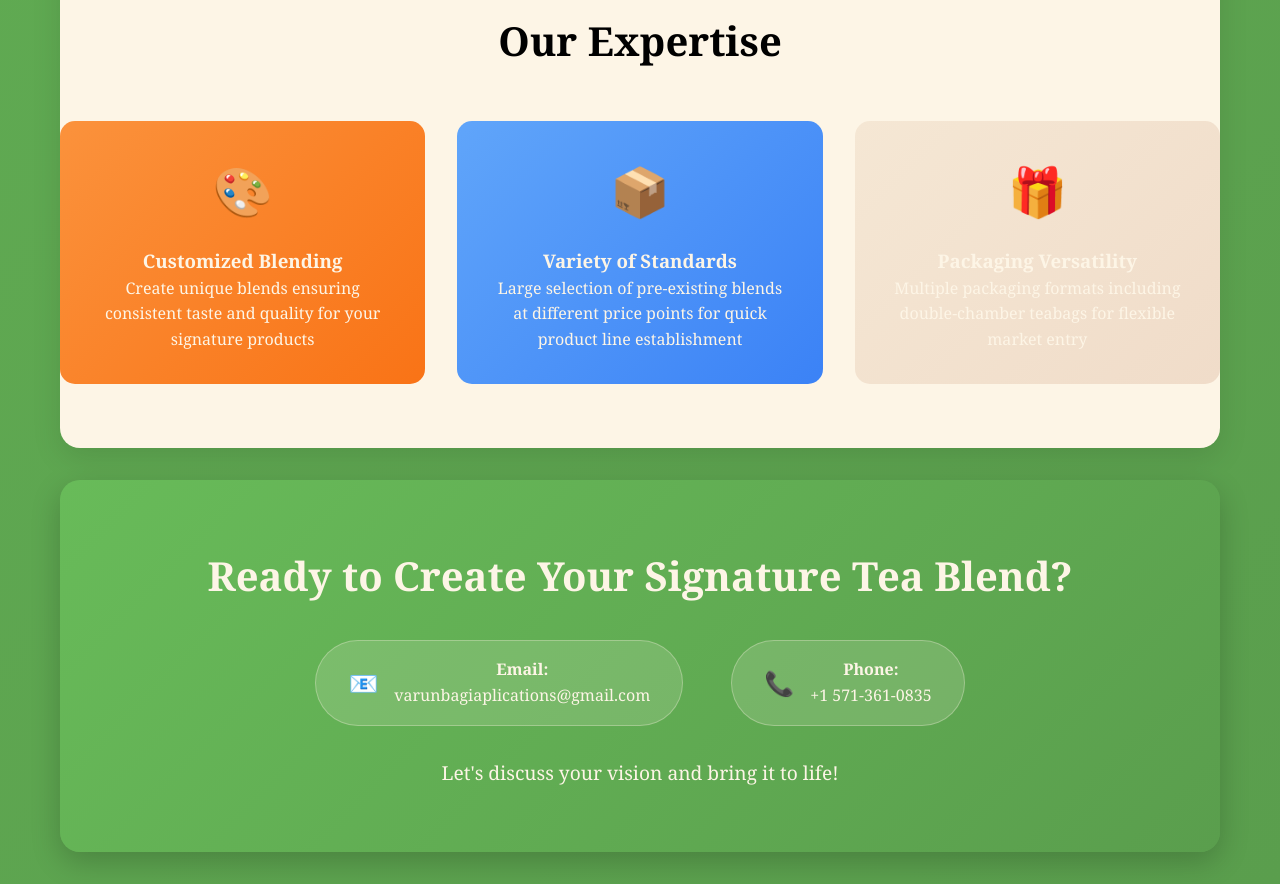
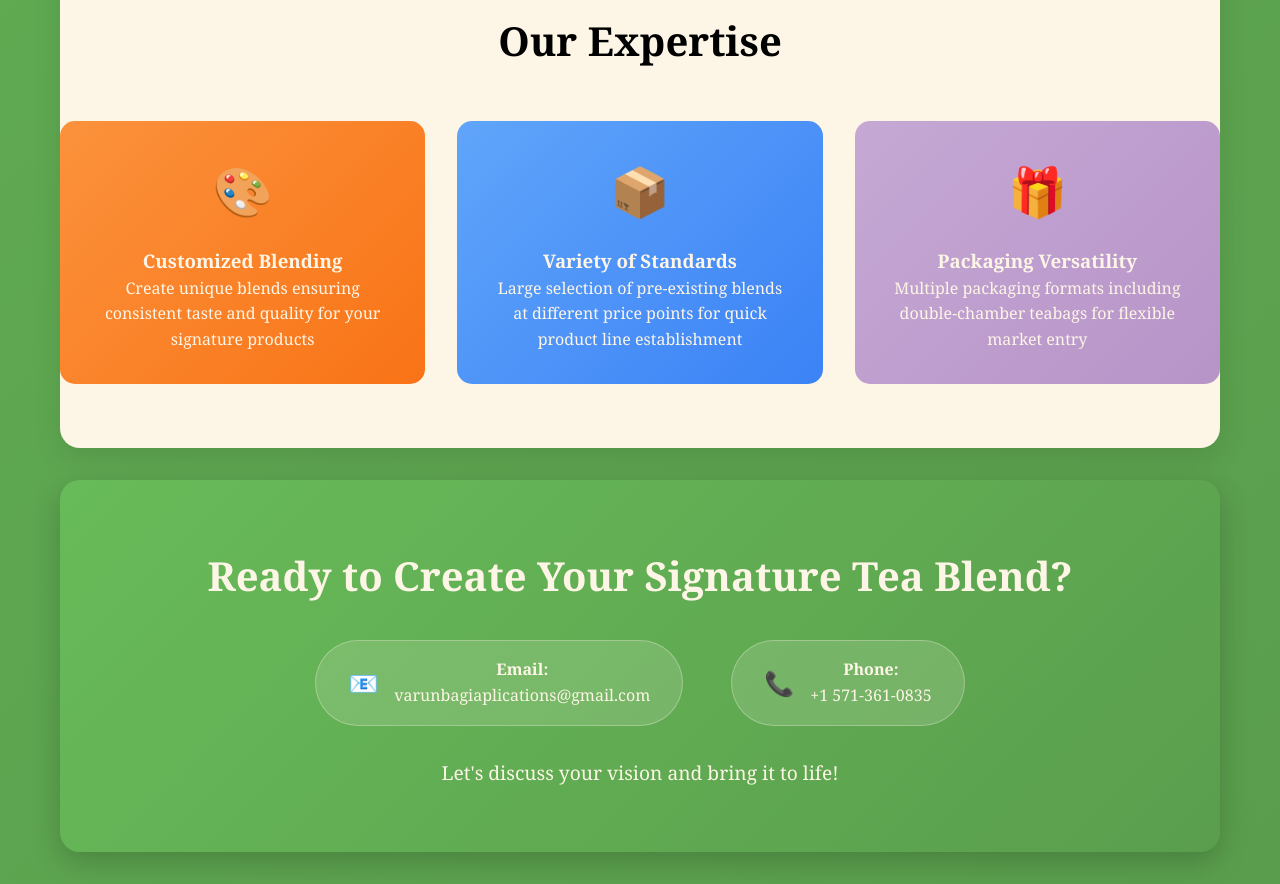
Before and after one commit to varunbagi/spring-associate-images, a plain HTML site: page index.html in a window 1280 px wide. Shown: the part 3400-4284 px from the top of the page. Drawn offline with Linux system fonts and the light colour scheme.

Commit message:
Update index.html

```diff
--- a/index.html
+++ b/index.html
@@ -396,7 +396,7 @@
         }
 
         .service-card:nth-child(3) {
-            background: linear-gradient(135deg, #F5E7D4 0%, #F0DCC9 100%);
+            background: linear-gradient(135deg, #C5A8D4 0%, #B794C8 100%);
         }
 
         .service-icon {
```
